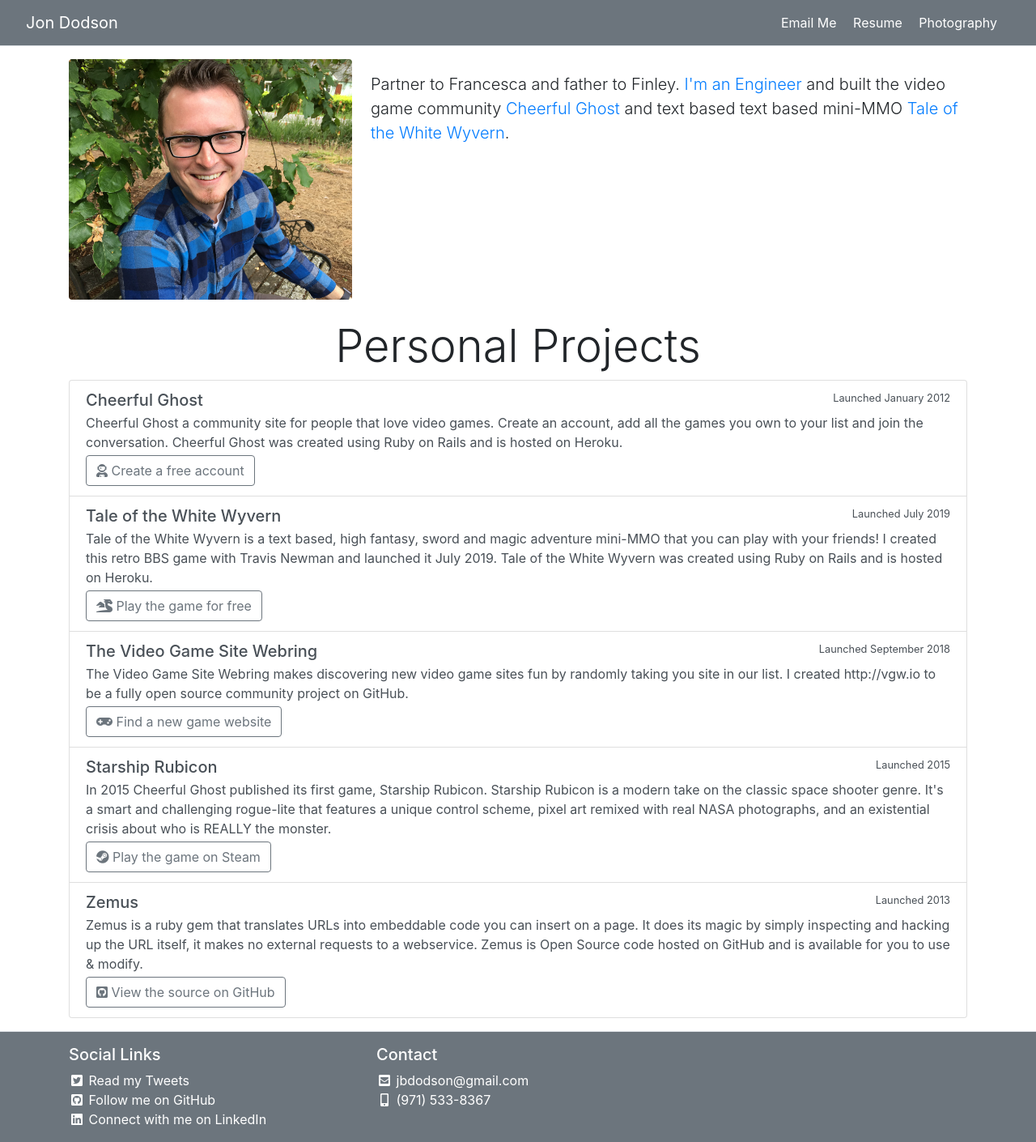
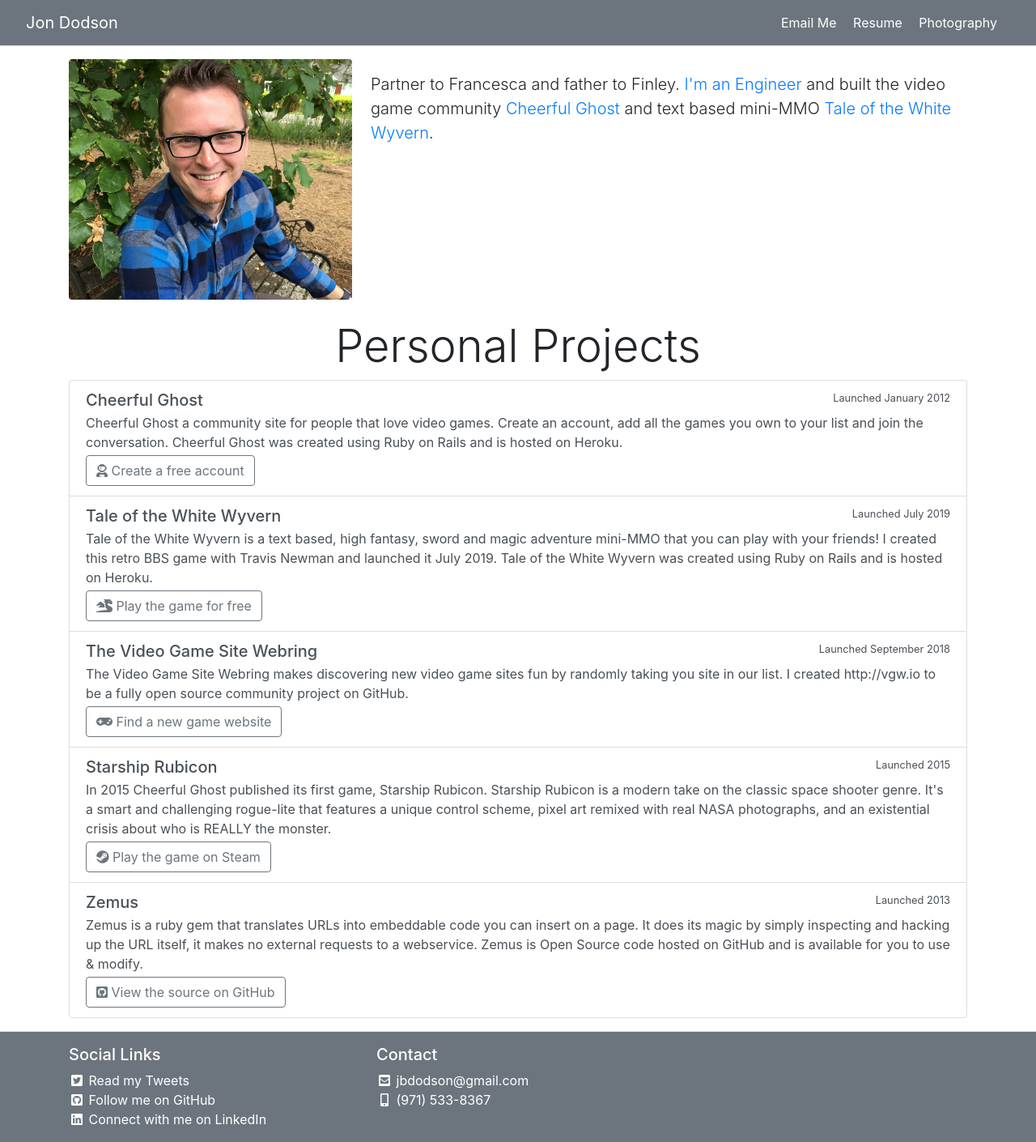
Before and after one commit to jdodson/jdodsonorg, a Jekyll site: the page built from index.html, in a window 1280 px wide. Shown: the whole page at 81% size. Built offline with Jekyll 4.4.1, drawn with Linux system fonts in a browser that asks for light colours; nearby versions of some CDN libraries.

Commit message:
Removing two uses of text based.

```diff
--- a/docs/index.html
+++ b/docs/index.html
@@ -35,7 +35,7 @@
     <img src="images/headshots/main_shot_cropped_600.jpg" class="img-fluid rounded" alt="The headshot of Jon Dodson sporting a nice blue button down sitting on a bench in front of a tree on a nice day." title="The headshot of Jon Dodson sporting a nice blue button down sitting on a bench in front of a tree on a nice day." />
   </div>
   <div class="media-body ml-2 mt-3">
-    <p class="lead">Partner to Francesca and father to Finley. <a href="resume.html">I'm an Engineer</a> and built the video game community <a href="https://cheerfulghost.com" target="_blank">Cheerful Ghost</a> and text based text based mini-MMO <a href="https://thewhitewyvern.com" target="_blank">Tale of the White Wyvern</a>.</p>
+    <p class="lead">Partner to Francesca and father to Finley. <a href="resume.html">I'm an Engineer</a> and built the video game community <a href="https://cheerfulghost.com" target="_blank">Cheerful Ghost</a> and text based mini-MMO <a href="https://thewhitewyvern.com" target="_blank">Tale of the White Wyvern</a>.</p>
   </div>
 </div>
 
--- a/index.html
+++ b/index.html
@@ -8,7 +8,7 @@
     <img src="images/headshots/main_shot_cropped_600.jpg" class="img-fluid rounded" alt="The headshot of Jon Dodson sporting a nice blue button down sitting on a bench in front of a tree on a nice day." title="The headshot of Jon Dodson sporting a nice blue button down sitting on a bench in front of a tree on a nice day." />
   </div>
   <div class="media-body ml-2 mt-3">
-    <p class="lead">Partner to Francesca and father to Finley. <a href="resume.html">I'm an Engineer</a> and built the video game community <a href="https://cheerfulghost.com" target="_blank">Cheerful Ghost</a> and text based text based mini-MMO <a href="https://thewhitewyvern.com" target="_blank">Tale of the White Wyvern</a>.</p>
+    <p class="lead">Partner to Francesca and father to Finley. <a href="resume.html">I'm an Engineer</a> and built the video game community <a href="https://cheerfulghost.com" target="_blank">Cheerful Ghost</a> and text based mini-MMO <a href="https://thewhitewyvern.com" target="_blank">Tale of the White Wyvern</a>.</p>
   </div>
 </div>
 
```
